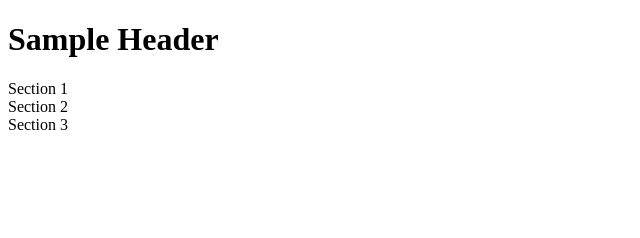
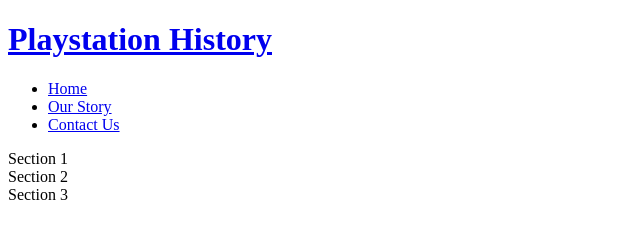
Before and after one commit to ItsTheBravo/JohnPMcGrath_Portfolio_Project_1, a plain HTML site: page index.html in a window 1280 px wide. Shown: the whole page, without its empty margins (0-640 px from the left). Drawn offline with Linux system fonts and the light colour scheme.

Commit message:
Add nav bar

```diff
--- a/index.html
+++ b/index.html
@@ -13,8 +13,25 @@
 </head>
 
 <body>
-    <h1>Sample Header</h1>
-    <section>Section 1 </section>
+    <header>
+        <a href="index.html">
+            <h1>Playstation History</h1>
+        </a>
+        <nav>
+            <ul>
+                <li>
+                    <a href="index.html">Home</a>
+                </li>
+                <li>
+                    <a href="#">Our Story</a>
+                </li>
+                <li>
+                    <a href="#">Contact Us</a>
+                </li>
+            </ul>
+        </nav>
+    </header>
+    <section>Section 1</section>
     <section>Section 2</section>
     <section>Section 3</section>
 </body>
```
